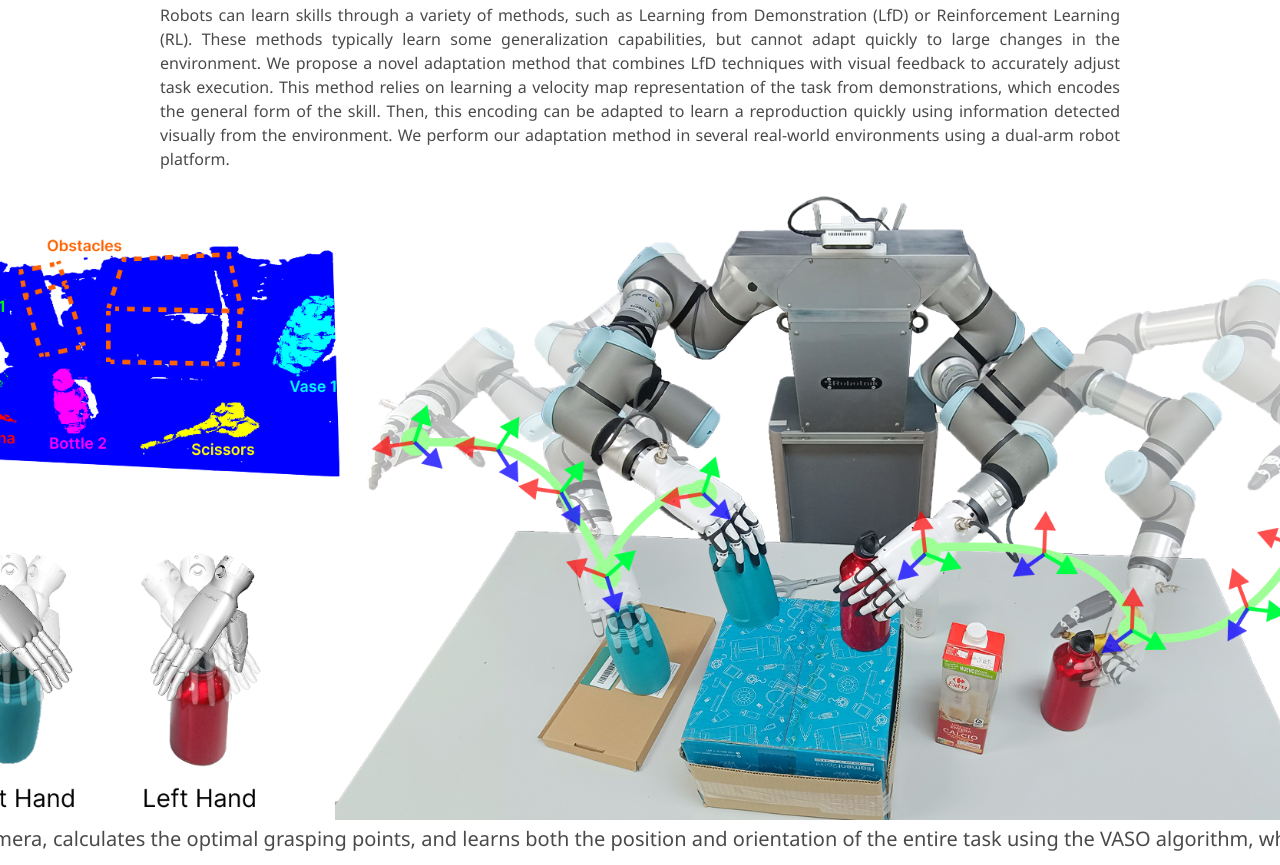
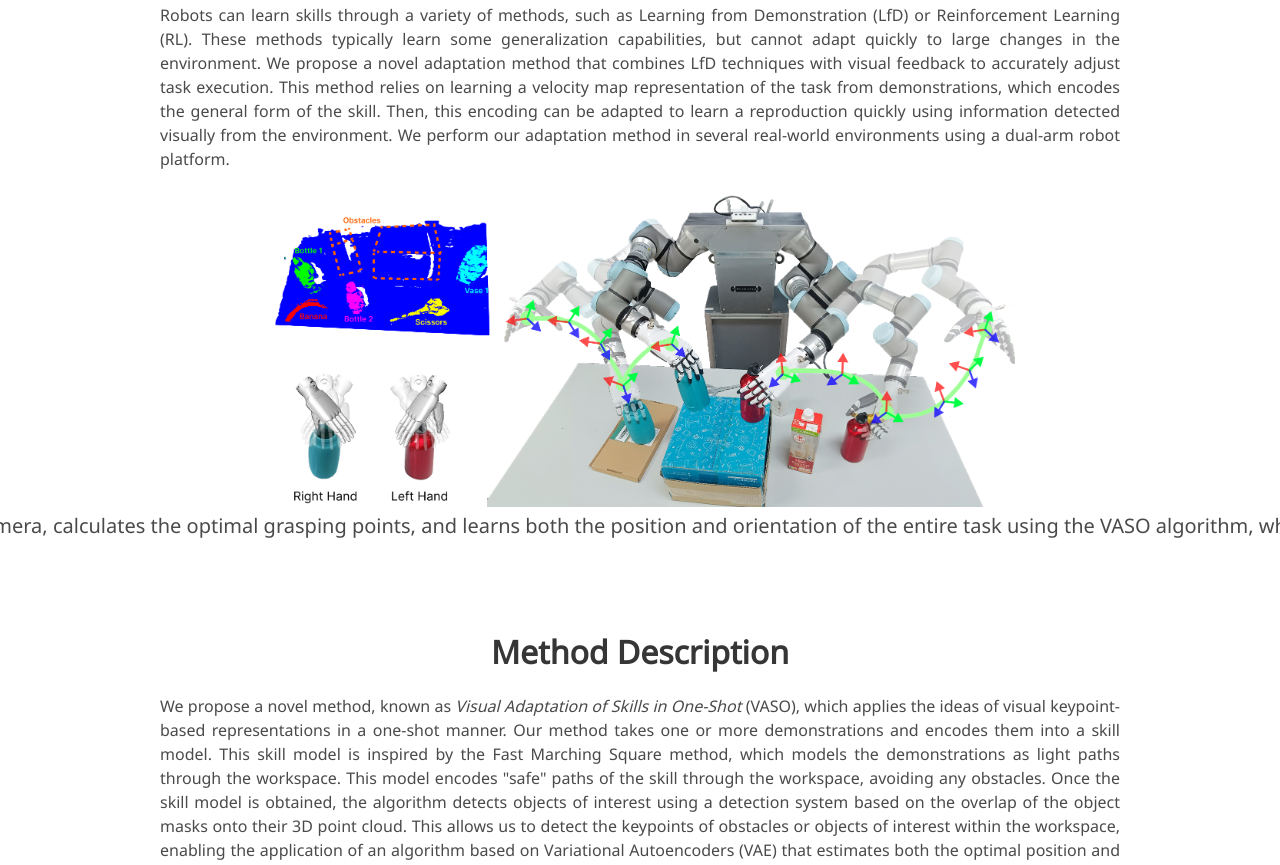
Before and after one commit to AdrianPrados/VASO, a plain HTML site: page docs/index.html in a window 1280 px wide. Shown: the part 1285-2150 px from the top of the page. Drawn offline with nearby package versions, Linux system fonts and the light colour scheme; some icons are missing; a web font is replaced by a local one.

Commit message:
Image Correction2

```diff
--- a/docs/index.html
+++ b/docs/index.html
@@ -200,7 +200,7 @@
         </div>
         <div class="columns is-centered">
           <div class="column is-narrow">
-            <img src="./static/images/IntroPaper.png" width="40%">
+            <img src="./static/images/IntroPaper.png" width="20%">
             <p class="subtitle has-text-centered">
               Our bimanual robot performing a task-oriented learning process to rearrange the table.
               The algorithm detects objects using the camera, calculates the optimal grasping points,
```
